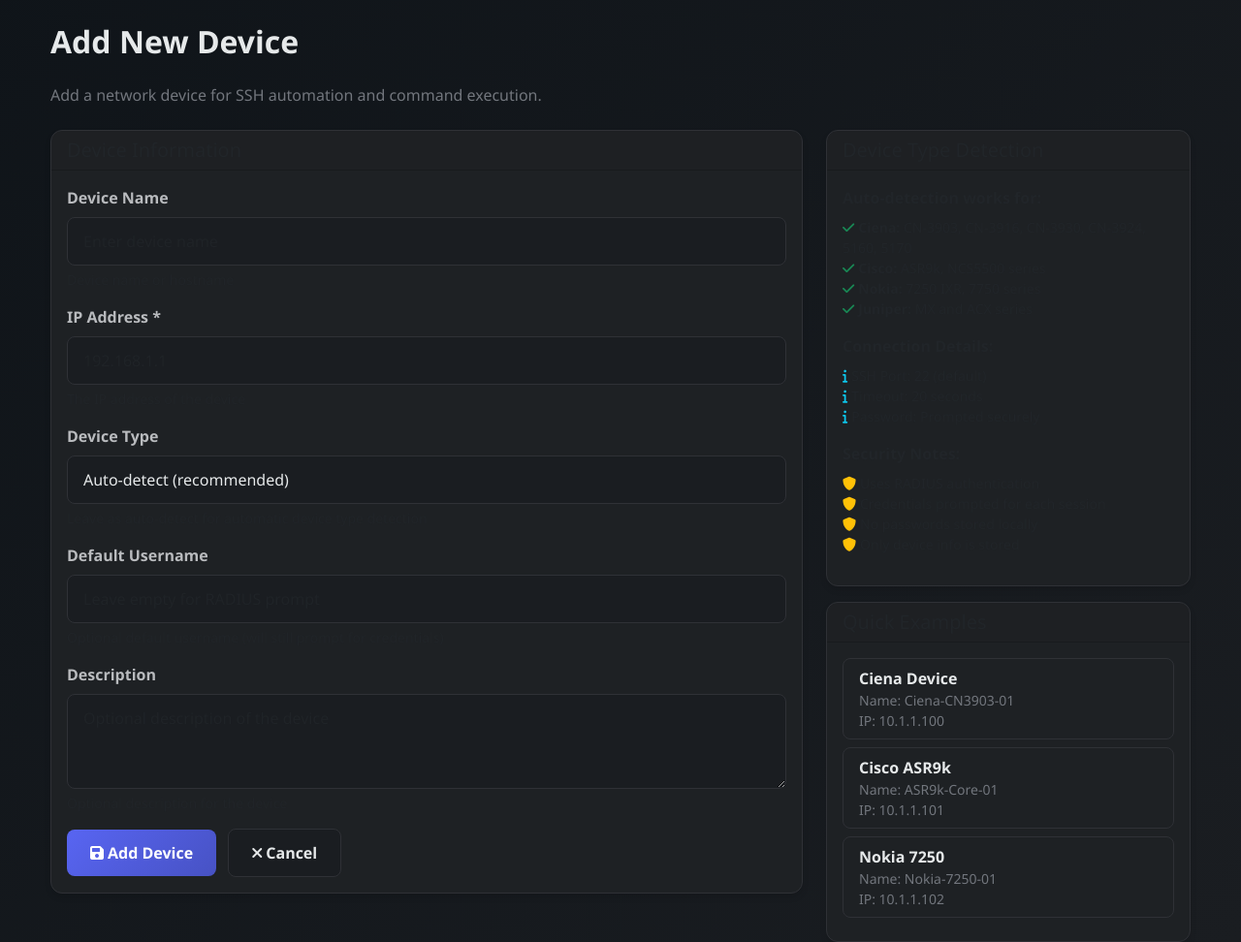
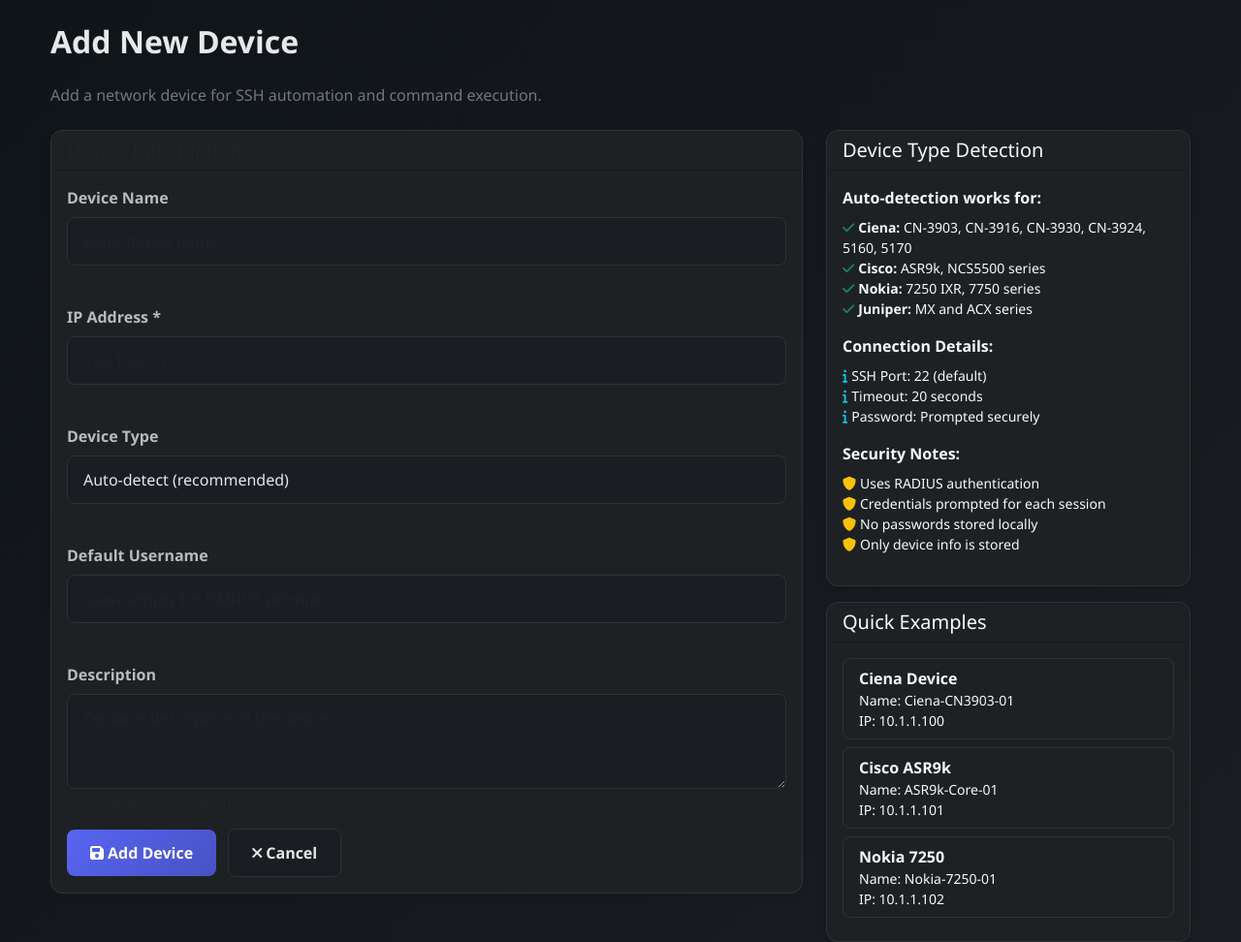
Before and after one commit to 404xN0TF0UND/TTU, a Flask app: page /devices/add in a window 1280 px wide. Shown: the part 79-1051 px from the top of the page at 97% size. Run offline with Flask 2, Linux system fonts and the light colour scheme.

Commit message:
Initial Release -  Fixed More Font Issues

```diff
--- a/templates/add_device.html
+++ b/templates/add_device.html
@@ -68,33 +68,33 @@
     <div class="col-lg-4">
         <div class="card">
             <div class="card-header">
-                <h5 class="mb-0">Device Type Detection</h5>
+                <h5 class="mb-0 text-light">Device Type Detection</h5>
             </div>
             <div class="card-body">
                 <div class="mb-3">
-                    <strong>Auto-detection works for:</strong>
+                    <strong class="text-light">Auto-detection works for:</strong>
                     <ul class="list-unstyled small mt-2">
-                        <li><i class="fas fa-check text-success me-1"></i><strong>Ciena:</strong> CN-3903, CN-3916, CN-3930, CN-3924, 5160, 5170</li>
-                        <li><i class="fas fa-check text-success me-1"></i><strong>Cisco:</strong> ASR9k, NCS5500 series</li>
-                        <li><i class="fas fa-check text-success me-1"></i><strong>Nokia:</strong> 7250 IXR, 7750 series</li>
-                        <li><i class="fas fa-check text-success me-1"></i><strong>Juniper:</strong> MX and ACX series</li>
+                        <li class="text-light"><i class="fas fa-check text-success me-1"></i><strong class="text-light">Ciena:</strong> CN-3903, CN-3916, CN-3930, CN-3924, 5160, 5170</li>
+                        <li class="text-light"><i class="fas fa-check text-success me-1"></i><strong class="text-light">Cisco:</strong> ASR9k, NCS5500 series</li>
+                        <li class="text-light"><i class="fas fa-check text-success me-1"></i><strong class="text-light">Nokia:</strong> 7250 IXR, 7750 series</li>
+                        <li class="text-light"><i class="fas fa-check text-success me-1"></i><strong class="text-light">Juniper:</strong> MX and ACX series</li>
                     </ul>
                 </div>
                 <div class="mb-3">
-                    <strong>Connection Details:</strong>
+                    <strong class="text-light">Connection Details:</strong>
                     <ul class="list-unstyled small mt-2">
-                        <li><i class="fas fa-info text-info me-1"></i>SSH Port: 22 (default)</li>
-                        <li><i class="fas fa-info text-info me-1"></i>Timeout: 20 seconds</li>
-                        <li><i class="fas fa-info text-info me-1"></i>Password: Prompted securely</li>
+                        <li class="text-light"><i class="fas fa-info text-info me-1"></i>SSH Port: 22 (default)</li>
+                        <li class="text-light"><i class="fas fa-info text-info me-1"></i>Timeout: 20 seconds</li>
+                        <li class="text-light"><i class="fas fa-info text-info me-1"></i>Password: Prompted securely</li>
                     </ul>
                 </div>
                 <div class="mb-3">
-                    <strong>Security Notes:</strong>
+                    <strong class="text-light">Security Notes:</strong>
                     <ul class="list-unstyled small mt-2">
-                        <li><i class="fas fa-shield-alt text-warning me-1"></i>Uses RADIUS authentication</li>
-                        <li><i class="fas fa-shield-alt text-warning me-1"></i>Credentials prompted for each session</li>
-                        <li><i class="fas fa-shield-alt text-warning me-1"></i>No passwords stored locally</li>
-                        <li><i class="fas fa-shield-alt text-warning me-1"></i>Only device info is stored</li>
+                        <li class="text-light"><i class="fas fa-shield-alt text-warning me-1"></i>Uses RADIUS authentication</li>
+                        <li class="text-light"><i class="fas fa-shield-alt text-warning me-1"></i>Credentials prompted for each session</li>
+                        <li class="text-light"><i class="fas fa-shield-alt text-warning me-1"></i>No passwords stored locally</li>
+                        <li class="text-light"><i class="fas fa-shield-alt text-warning me-1"></i>Only device info is stored</li>
                     </ul>
                 </div>
             </div>
@@ -102,21 +102,21 @@
 
         <div class="card mt-3">
             <div class="card-header">
-                <h5 class="mb-0">Quick Examples</h5>
+                <h5 class="mb-0 text-light">Quick Examples</h5>
             </div>
             <div class="card-body">
                 <div class="list-group list-group-flush">
                     <div class="list-group-item">
-                        <strong>Ciena Device</strong>
-                        <div class="small text-muted">Name: Ciena-CN3903-01<br>IP: 10.1.1.100</div>
+                        <strong class="text-light">Ciena Device</strong>
+                        <div class="small text-light">Name: Ciena-CN3903-01<br>IP: 10.1.1.100</div>
                     </div>
                     <div class="list-group-item">
-                        <strong>Cisco ASR9k</strong>
-                        <div class="small text-muted">Name: ASR9k-Core-01<br>IP: 10.1.1.101</div>
+                        <strong class="text-light">Cisco ASR9k</strong>
+                        <div class="small text-light">Name: ASR9k-Core-01<br>IP: 10.1.1.101</div>
                     </div>
                     <div class="list-group-item">
-                        <strong>Nokia 7250</strong>
-                        <div class="small text-muted">Name: Nokia-7250-01<br>IP: 10.1.1.102</div>
+                        <strong class="text-light">Nokia 7250</strong>
+                        <div class="small text-light">Name: Nokia-7250-01<br>IP: 10.1.1.102</div>
                     </div>
                 </div>
             </div>
```
Also changed, not shown: templates/quick_notes.html (+11 -11 lines), templates/view_notes.html (+10 -10 lines).
